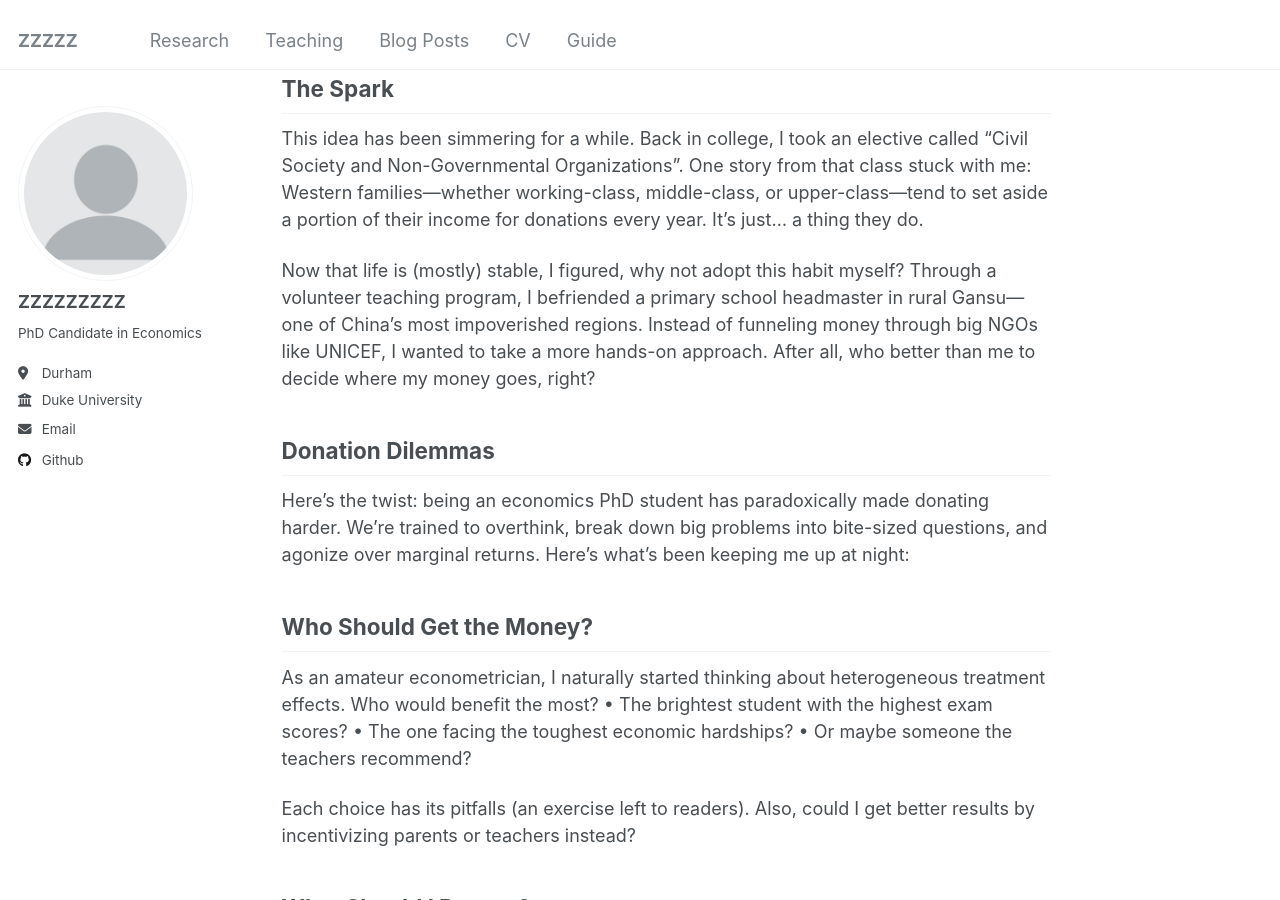
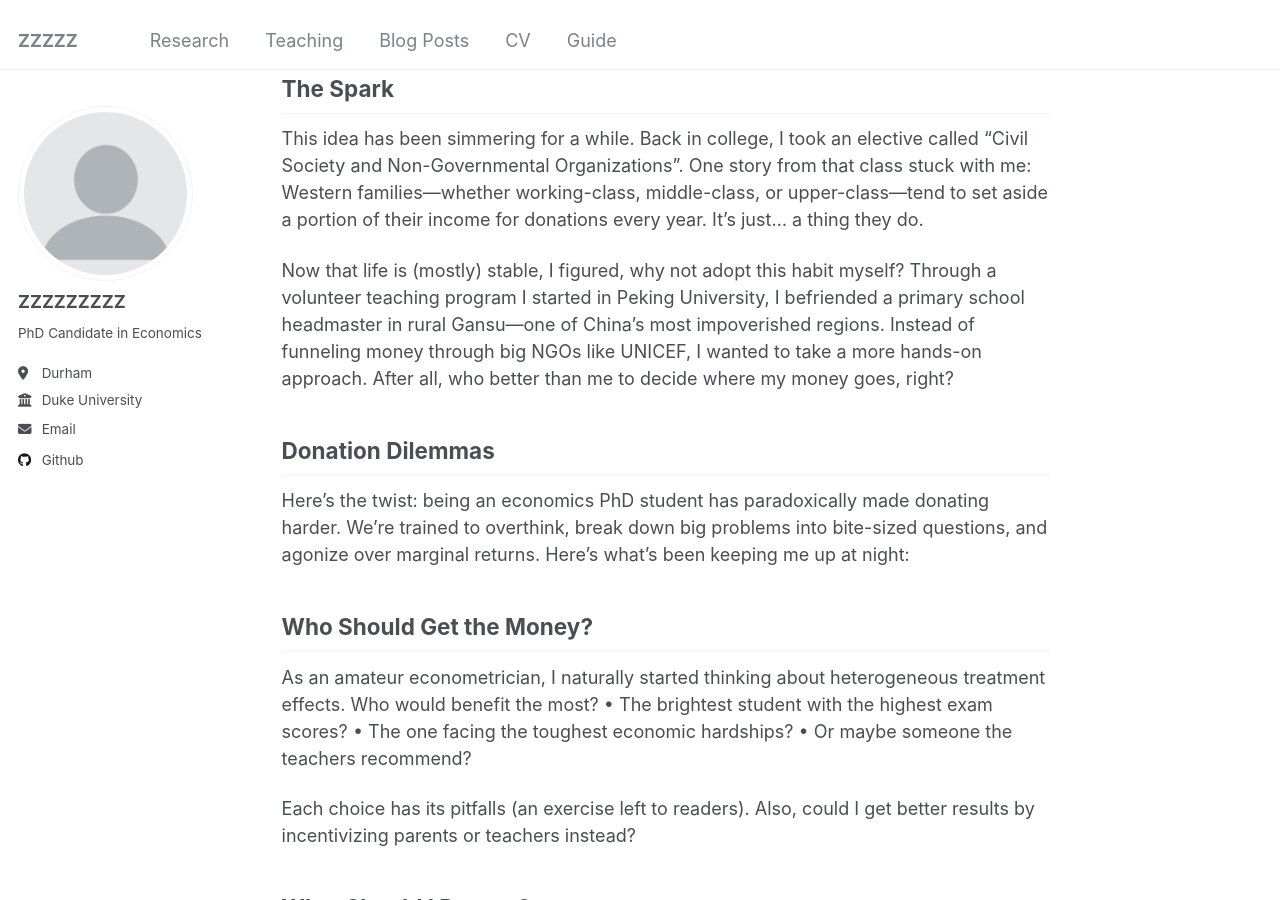
Before and after one commit to henrymzc/henrymzc.github.io, a Jekyll site: the page built from _posts/2025-01-02-blog-post-1.md, in a window 1280 px wide and 900 px high, scrolled down 363 px. Built offline with Jekyll 4.4.1, drawn with Linux system fonts in a browser that asks for light colours.

Commit message:
Update 2025-01-02-blog-post-1.md

```diff
--- a/_posts/2025-01-02-blog-post-1.md
+++ b/_posts/2025-01-02-blog-post-1.md
@@ -15,7 +15,7 @@ The Spark
 
 This idea has been simmering for a while. Back in college, I took an elective called “Civil Society and Non-Governmental Organizations”. One story from that class stuck with me: Western families—whether working-class, middle-class, or upper-class—tend to set aside a portion of their income for donations every year. It’s just… a thing they do.
 
-Now that life is (mostly) stable, I figured, why not adopt this habit myself? Through a volunteer teaching program, I befriended a primary school headmaster in rural Gansu—one of China’s most impoverished regions. Instead of funneling money through big NGOs like UNICEF, I wanted to take a more hands-on approach. After all, who better than me to decide where my money goes, right?
+Now that life is (mostly) stable, I figured, why not adopt this habit myself? Through a volunteer teaching program I started in Peking University, I befriended a primary school headmaster in rural Gansu—one of China’s most impoverished regions. Instead of funneling money through big NGOs like UNICEF, I wanted to take a more hands-on approach. After all, who better than me to decide where my money goes, right?
 
 Donation Dilemmas
 -----------
```
